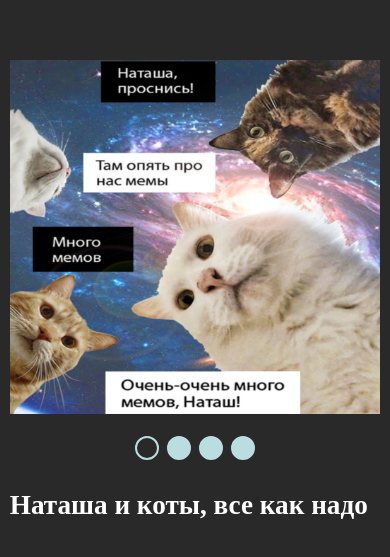
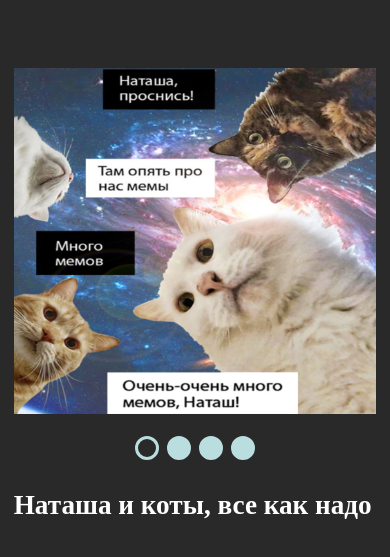
Before and after one commit to denis0ff/cssMemSlider, a plain HTML site: page cssMemSlider/index.html in a window 390 px wide. Shown: the part 219-776 px from the top of the page. Drawn offline with Linux system fonts and the light colour scheme.

Commit message:
fix: toggles responsivity fix (Sun, Oct 17, 2021 12:53:05 AM)

```diff
--- a/cssMemSlider/style.css
+++ b/cssMemSlider/style.css
@@ -21,7 +21,7 @@ li {
   padding: 40px;
   row-gap: 2em;
   display: grid;
-  grid-template-columns: 85% 15%;
+  grid-template-columns: 79vw 14vw;
   justify-content: center;
 }
 
@@ -70,7 +70,7 @@ li {
 
 .carousel__nav > label > span {
   box-sizing: border-box;
-  border: 2px solid #badddf;
+  border: 1rem solid #badddf;
   background: #badddf;
   display: inline-block;
   border-radius: 50%;
@@ -125,9 +125,8 @@ li {
   > label:nth-child(4)
   > span {
   background: transparent;
-  border: 2px solid #badddf;
+  border: 0.2rem solid #badddf;
   cursor: default;
-  pointer-events: none;
   transition: border 1s;
 }
 
@@ -151,7 +150,7 @@ li {
 }
 
 .carousel__nav > label:hover > span {
-  border: 5px solid #fefefe;
+  border: 0.5rem solid #fefefe;
   background: transparent;
   transition: border 1s;
 }
@@ -170,7 +169,10 @@ li {
 @media screen and (max-width: 1140px) {
   .wrapper {
     max-width: 100%;
+    grid-template-columns: 68vw 25vw;
+    padding: 0;
   }
+
 }
 @media screen and (max-width: 768px) {
   .slider-item-text {
@@ -182,8 +184,6 @@ li {
   .wrapper {
     height: 100%;
     row-gap: 0;
-    padding: 0;
-    grid-template-columns: 65vw 30vw;
     grid-template-rows: 75% 8% 17%;
   }
 
@@ -191,6 +191,7 @@ li {
     height: auto;
   }
   .carousel__nav > label > span {
+    border-width: 0.75rem;
     width: 1.5rem;
     height: 1.5rem;
   }
```
